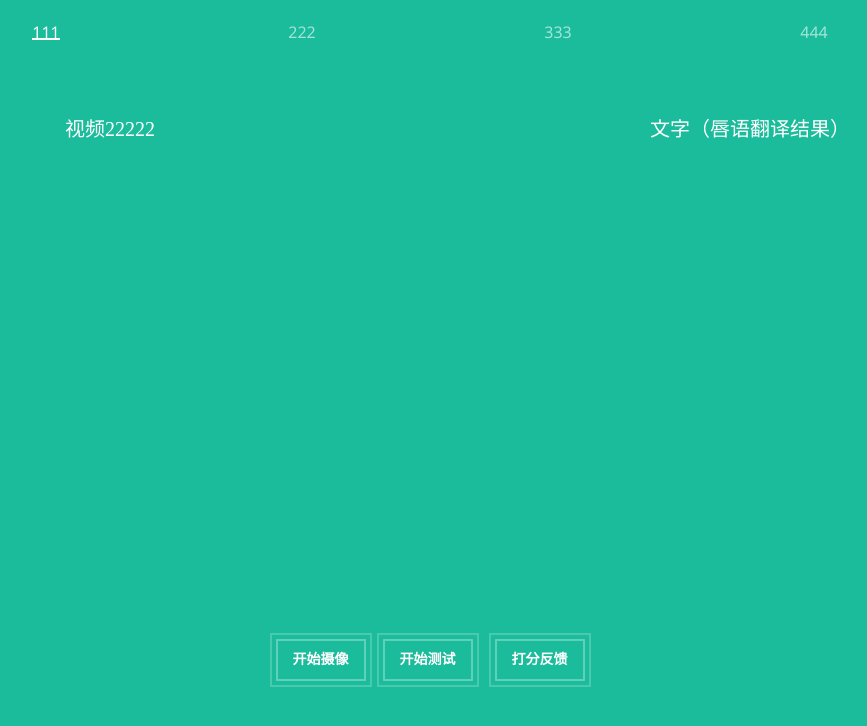
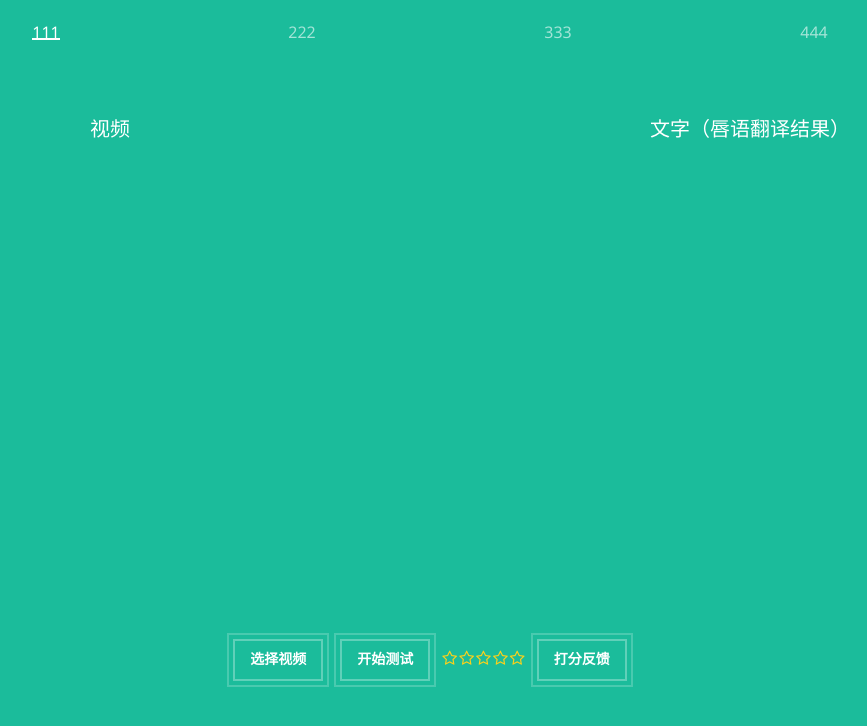
Before and after one commit to wengqt/deep_silent, a website: page index.html in a window 1280 px wide. Both pictures are taken after a click on the item "111". Shown: the whole page, without its empty margins (210-1077 px from the left). Drawn offline with Linux system fonts and the light colour scheme.

Commit message:
fullpage

```diff
--- a/assets/css/app.css
+++ b/assets/css/app.css
@@ -2,7 +2,7 @@
 
 
 body{
-    background-color: black;
+    background-color: #1bbc9b;
     color: white;
 }
 
--- a/assets/js/app.js
+++ b/assets/js/app.js
@@ -80,7 +80,9 @@
 
 function switchPages(lastIndex,nextIndex) {
   console.log(lastIndex,nextIndex)
+  if(lastIndex===nextIndex){
 
+  }else{
     var $dom = $('#zone0');
 
     var nav = document.getElementById('nav-bar').children[0];
@@ -92,9 +94,13 @@ function switchPages(lastIndex,nextIndex) {
 
     $dom.animateCss('bounceInUp');
     $('#dowebok').fullpage.destroy('all');
-  $dom.html(dowebok2);
+    $dom.html(eval('dom'+nextIndex.toString()));
+
 
     buildFullpage();
+  }
+
+
 
 
 
--- a/assets/js/dom.js
+++ b/assets/js/dom.js
@@ -1,7 +1,20 @@
 /**
  * Created by weng on 2018/3/3.
  */
-const dowebok=`<div id="dowebok">
+
+
+const dom0=` <div id="dowebok">
+                <div class="section"></div></div>`
+
+
+
+
+const dom1=` <div id="dowebok">
+                <div class="section"></div></div>`
+
+
+
+const dom2=`<div id="dowebok">
                 <div class="section">
                 <div class="am-g two-boxes" >
                     <div class="am-u-sm-6 video-box">视频</div>
@@ -38,7 +51,7 @@ const dowebok=`<div id="dowebok">
             </div>`
 
 
-const dowebok2=`<div id="dowebok">
+const dom3=`<div id="dowebok">
                <div class="section">
                 <div class="am-g two-boxes" >
                     <div class="am-u-sm-6 video-box">视频22222</div>
```
Lines whose indentation alone changed are shown as unchanged.
